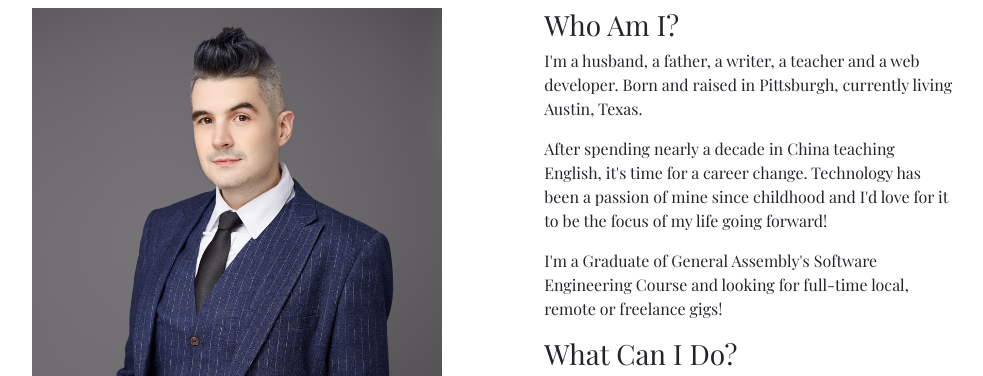
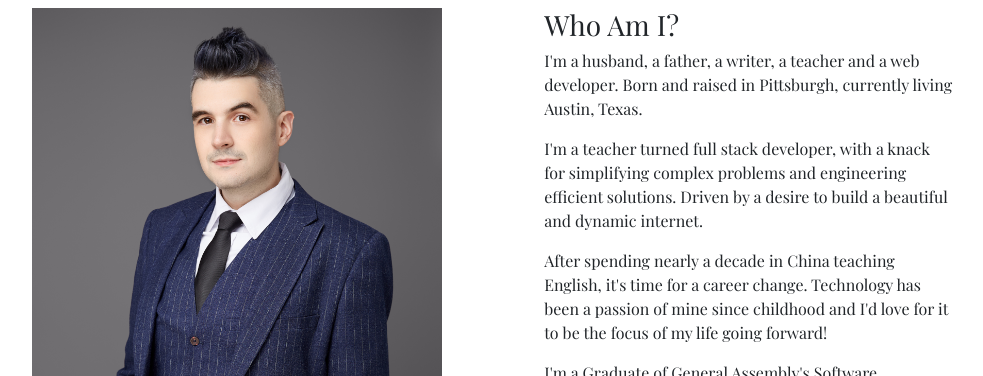
Before and after one commit to CharlesDesiderio/ga-portfolio, a plain HTML site: page index.html in a window 1280 px wide. Shown: the part 980-1356 px from the top of the page, without its empty margins (147-1130 px from the left). Drawn offline with nearby package versions, Linux system fonts and the light colour scheme.

Commit message:
Added brand statement to about me

```diff
--- a/index.html
+++ b/index.html
@@ -30,6 +30,9 @@
           <h3>Who Am I?</h3>
           <p>
             I'm a husband, a father, a writer, a teacher and a web developer. Born and raised in Pittsburgh, currently living Austin, Texas.
+          </p>
+          <p>
+            I'm a teacher turned full stack developer, with a knack for simplifying complex problems and engineering efficient solutions. Driven by a desire to build a beautiful and dynamic internet.
           </p>
           <p>
             After spending nearly a decade in China teaching English, it's time for a career change. Technology has been a passion of mine since childhood and I'd love for it to be the focus of my life going forward!
```
